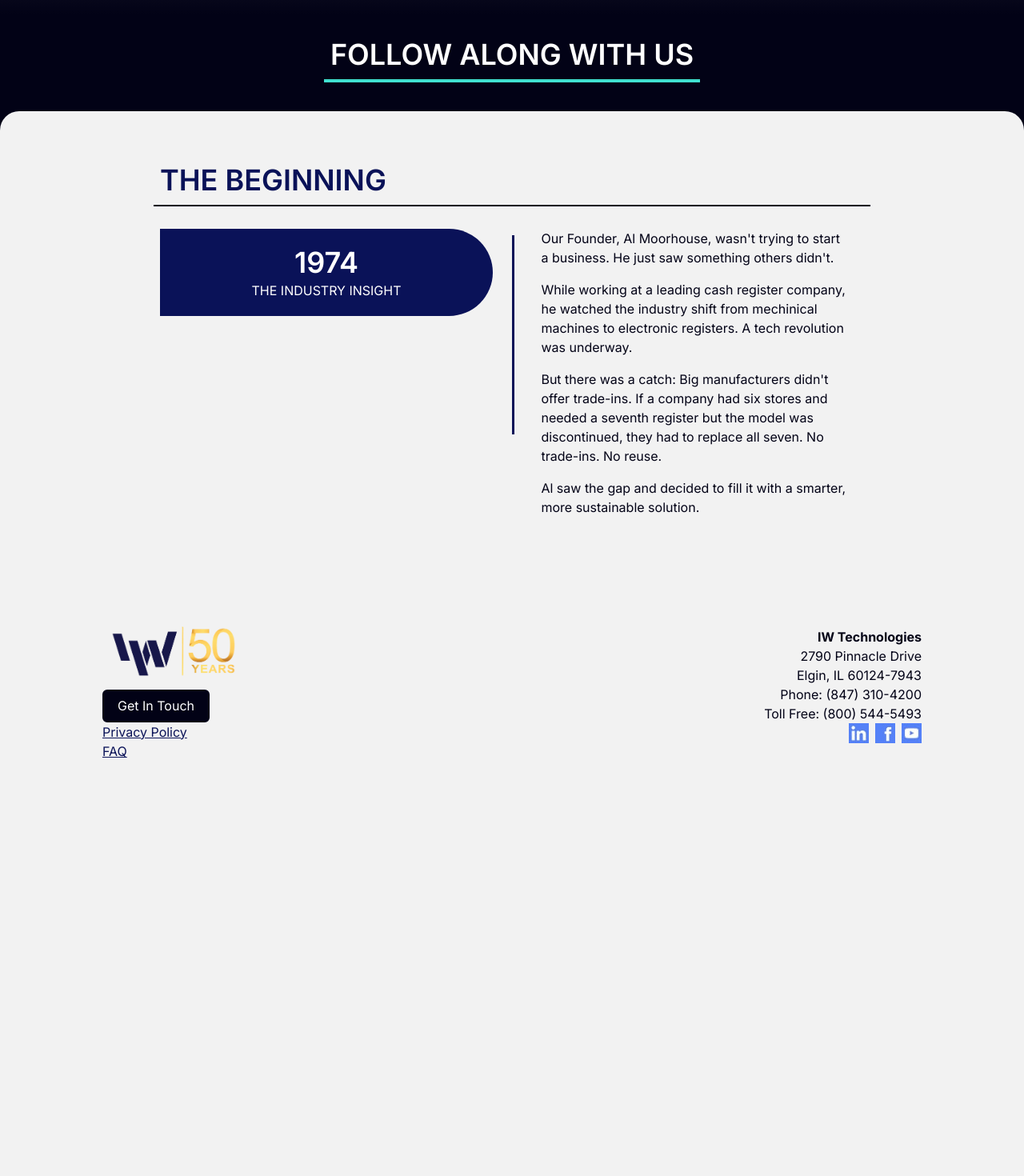
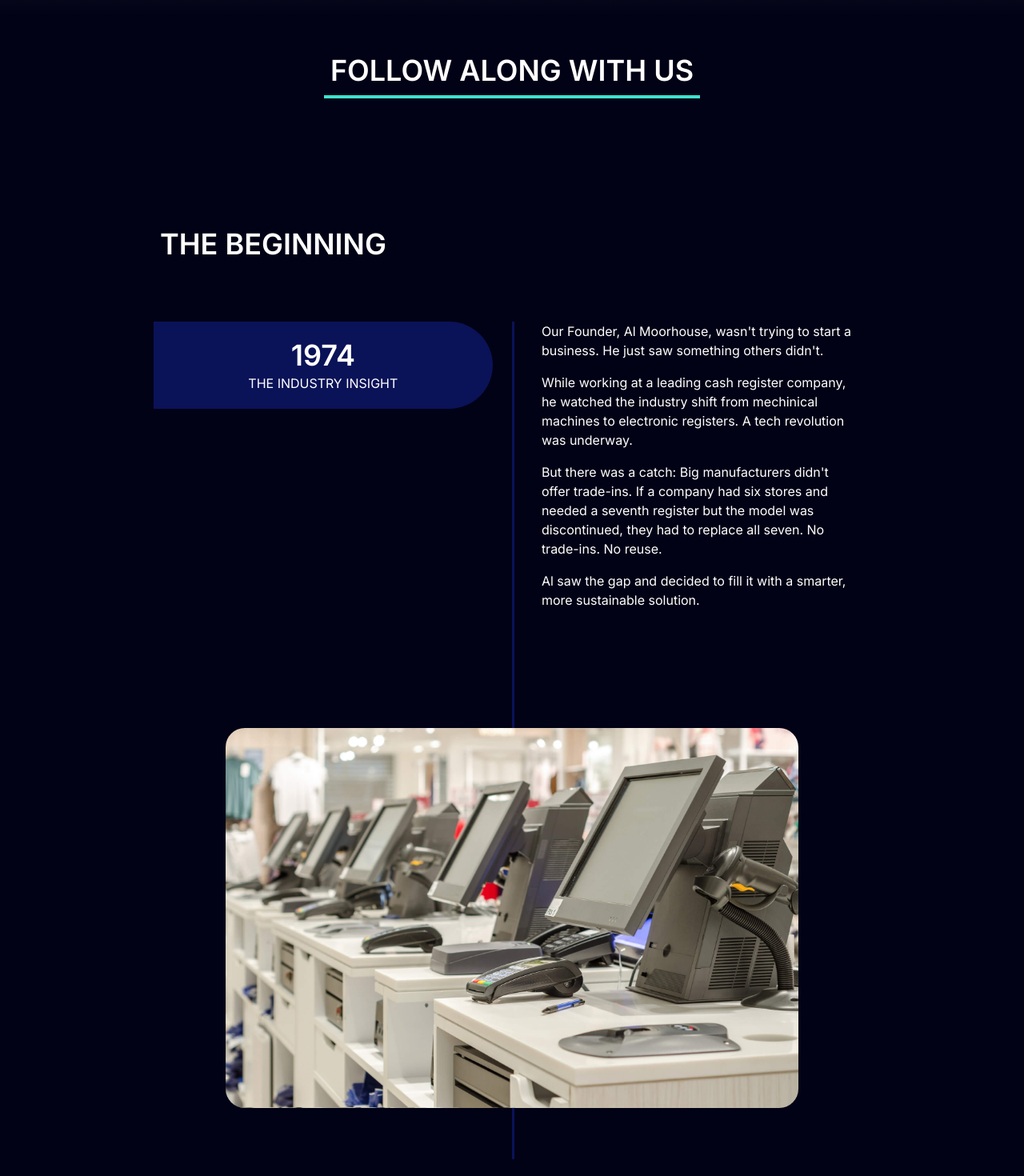
Before and after one commit to IWTechnologies/weareiw, a Next.js app in the folder nextjs-weareiw/: page /about/our-story in a window 1280 px wide. Shown: the part 720-2190 px from the top of the page at 80% size. Before the commit the page ends 1703 px from the top, so only its background shows below. Built offline with nearby package versions, Linux system fonts and the light colour scheme; grey boxes are pictures that could not be loaded.

Commit message:
our-story: continued work on page

```diff
--- a/nextjs-weareiw/src/app/about/our-story/page.tsx
+++ b/nextjs-weareiw/src/app/about/our-story/page.tsx
@@ -37,7 +37,7 @@ export default function OurStory() {
                 />
             </section>
 
-            <section className="flex justify-center p-5 bg-brand-black text-white">
+            <section className="flex justify-center py-10 bg-brand-black text-white">
                 <div>
                     <h2 className="border-b-4 border-brand-aqua p-2">
                         FOLLOW ALONG WITH US
@@ -45,15 +45,15 @@ export default function OurStory() {
                 </div>
             </section>
 
-            <section className="w-full flex justify-center bg-brand-black text-brand-black">
-                <div className="w-full py-14 mt-4 rounded-t-3xl bg-background">
-                    <div className="w-[70%] mx-auto flex flex-col gap-5">
-                        <h2 className="w-full border-b-2 border-brand-black p-2 text-brand-navy">
+            <section className="w-full flex justify-center bg-brand-black text-white">
+                <div className="w-full py-14 mt-14">
+                    <div className="w-[70%] mx-auto flex flex-col">
+                        <h2 className="w-full border-b-2 border-brand-black p-2">
                             THE BEGINNING
                         </h2>
-                        <div className="relative">
-                            <div className="timeline-container w-full p-2">
-                                <div className="seventyFour flex">
+                        <div className="relative py-16 pt-0 mt-16">
+                            <div className="timeline-container w-full flex flex-col items-center">
+                                <div className="seventyFour w-full flex">
                                     <div
                                     className="w-1/2 h-fit flex flex-col items-center p-5 mr-[5.5%]
                                     rounded-r-full bg-brand-navy text-white">
@@ -89,11 +89,23 @@ export default function OurStory() {
                                         </div>
                                     </div>
                                 </div> {/* end of seventyFour container */}
+                            </div> {/* end of timeline container */}
+                        </div> {/* end of relative container */}
 
-                            </div> {/* end of timeline container */}
-                        </div>
+                        <div className="relative py-16">
+                            <div className="timeline-container w-full flex flex-col items-center">
+                                <div className="alMoor flex justify-center">
+                                    <div className="w-full sm:w-[80%] z-10">
+                                        <Image
+                                        className="w-full h-auto object-contain rounded-3xl"
+                                        src="/heroImages/shutterstock1.jpg" alt="What's in it for you image graphic"
+                                        width="1920" height="1080"
+                                        sizes="(max-width: 1920px) 100vw, 50vw" />
+                                    </div>
+                                </div> {/* end of al image container */}
+                            </div> {/* end of timeline container 2 */}
+                        </div>{/* end of relative container */}
                     </div>
-
                 </div>
             </section>
         </div>
--- a/nextjs-weareiw/src/app/globals.css
+++ b/nextjs-weareiw/src/app/globals.css
@@ -117,8 +117,20 @@ background shapes for sections */
   content: "";
   position: absolute;
   left: 50%;
-  top: 4%;
+  top: 0%;
   width: 3px;
-  height: 63%;
+  height: 100%;
   background: #0a1258;
 }
+
+.timeline-dot {
+  content: "";
+  position: absolute;
+  width: 20px;
+  height: 20px;
+  top: 40px;
+  left: -38px;
+  background: #40e0d0;
+  border-radius: 50%;
+  border: 5px solid black;
+}
```
